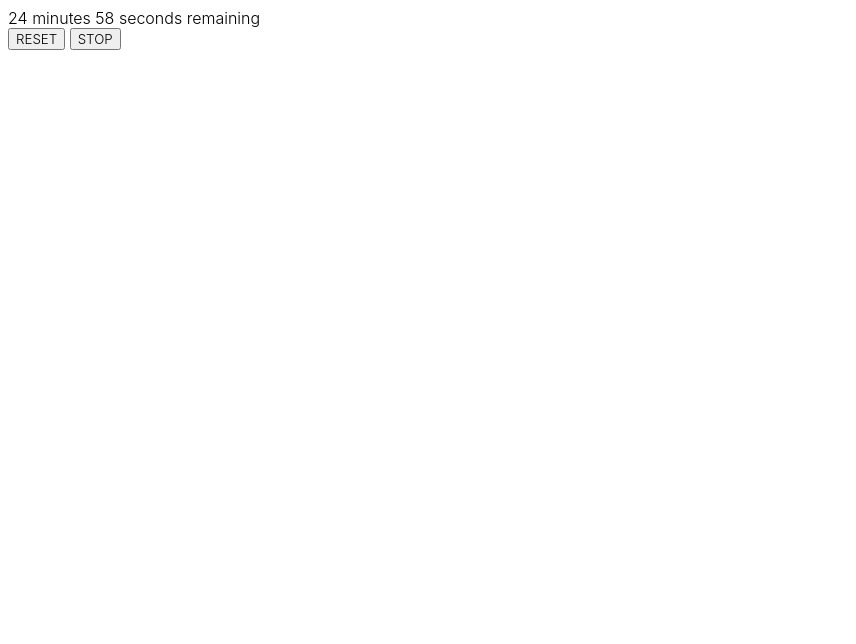
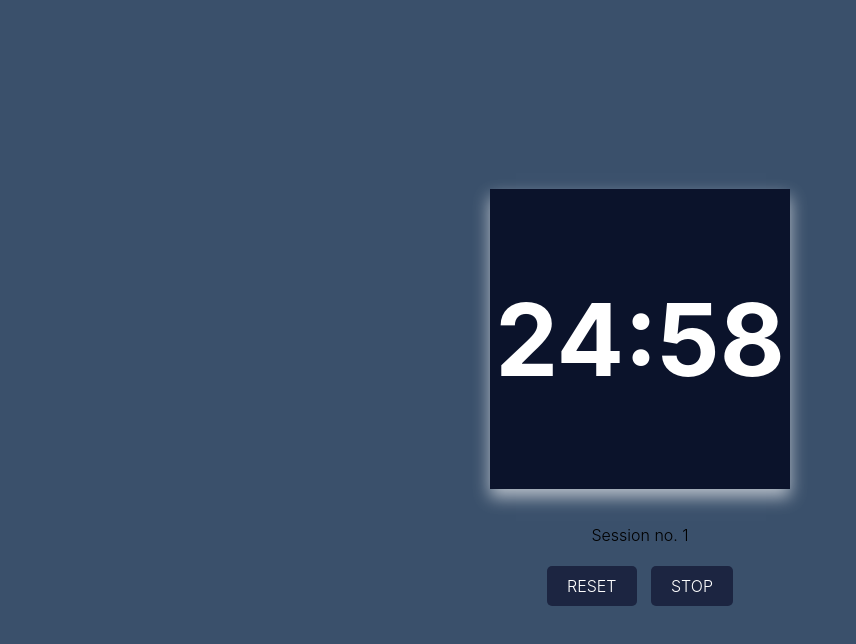
Before and after one commit to Morkovitz/Clock, a plain HTML site: page index.html in a window 1280 px wide. Both pictures are taken after a click on the button "START". Shown: the whole page, without its empty margins (0-856 px from the left). Drawn offline with Linux system fonts and the light colour scheme.

Commit message:
pries parodant

```diff
--- a/index.html
+++ b/index.html
@@ -3,15 +3,18 @@
 <head>
     <meta charset="UTF-8">
     <meta name="viewport" content="width=device-width, initial-scale=1.0">
-    <title>Document</title>
+    <title>Pomodoro Timer</title>
     <link rel="stylesheet" type="text/css" href="style.css" />
 
 
 </head>
     <body>
-        <div id="some-div"> </div>
-        <button onclick="reset()" id="reset">START</button>
-        <button onclick="stop()" id="stop">STOP</button>
+        <div id="some-div"></div>
+        <p>Session no. <span id="sessCount">0</span></p>
+        <div class="buttons">
+            <button onclick="reset()" id="reset">START</button>
+            <button onclick="stop()" id="stop">STOP</button>
+        </div>
         <script src='main.js'></script>
     </body>
 </html>
--- a/main.js
+++ b/main.js
@@ -1,33 +1,60 @@
 let timeLeft;
 let element = document.getElementById("some-div");
-let rstbtn=document.getElementById("reset");
+let rstbtn = document.getElementById("reset");
 let timerId;
-let stopped=false;
+let stopped = false;
+let timeForWork = false;
+let sessCount=document.getElementById("sessCount");
+
+
+function formatTime(seconds) {
+  let minutes = Math.floor(seconds / 60);
+  let secs = seconds % 60;
+  return `${String(minutes).padStart(2, '0')}:${String(secs).padStart(2, '0')}`;
+}
+
 function countdown() {
   if (timeLeft > 0) {
     timeLeft--;
-    element.innerHTML = parseInt(timeLeft/60) + ' minutes ' + timeLeft%60 + ' seconds remaining';
+    element.innerHTML = formatTime(timeLeft);
+  } else {
+    clearInterval(timerId);
+    if (timeForWork) {
+      reset();
+    } else {
+      breik();
+    }
   }
 }
 
-
-function stop(){
-  if(stopped){
+function stop() {
+  if (stopped) {
     timerId = setInterval(countdown, 1000);
-    document.getElementById("stop").innerHTML="STOP";
-  }else{
+    document.getElementById("stop").innerHTML = "STOP";
+  } else {
     clearInterval(timerId);
-    document.getElementById("stop").innerHTML="RESUME";
+    document.getElementById("stop").innerHTML = "RESUME";
   }
-  stopped=!stopped;
+  stopped = !stopped;
 }
 
-
-function reset(){
-  timeLeft=1500;
-  timeLeft++;
-  countdown();
+function reset() {
+  clearInterval(timerId);
+  timeLeft = 1500;
+  timeForWork = false;
+  element.innerHTML = formatTime(timeLeft);
   timerId = setInterval(countdown, 1000);
   console.log("RESET INITIATED");
   rstbtn.innerHTML = "RESET";
+  sessCount.textContent = parseInt(sessCount.textContent) + 1;
 }
+
+function breik() {
+  clearInterval(timerId);
+  timeLeft = 300;
+  timeForWork = true;
+  element.innerHTML = formatTime(timeLeft);
+  timerId = setInterval(countdown, 1000);
+  console.log("BREAK INITIATED");
+  alert("time for break")
+}
--- a/style.css
+++ b/style.css
@@ -1,2 +1,60 @@
 *{font-family: 'ArialRounded', -apple-system, BlinkMacSystemFont, 'Segoe UI', Roboto, Helvetica, Arial, sans-serif, 'Apple Color Emoji', 'Segoe UI Emoji', 'Segoe UI Symbol';
     font-weight: 300;}
+    /* style.css */
+
+body {
+    font-family: Arial, sans-serif;
+    margin: 0;
+    padding: 0;
+    display: flex;
+    flex-direction: column;
+    justify-content: center;
+    align-items: center;
+    height: 100vh;
+    background-color: #3a506b;
+}
+
+#some-div {
+    width: 300px;
+    height: 300px;
+    background-color: #0b132b;
+    color: white;
+    box-shadow: 0 8px 16px rgba(255, 255, 255, 0.637);
+    display: flex;
+    justify-content: center;
+    align-items: center;
+    margin-bottom: 20px;
+}
+
+#some-div {
+    font-size: 100px;
+    font-weight: bold;
+}
+
+button {
+    background-color: #1c2541;
+    color: white;
+    border: none;
+    padding: 10px 20px;
+    margin: 5px;
+    font-size: 16px;
+    cursor: pointer;
+    transition: background-color 0.3s ease;
+    border-radius: 5px;
+}
+
+button:hover {
+    background-color: #0056b3;
+}
+
+button:active {
+    background-color: #003f7f;
+}
+
+button:focus {
+    outline: none;
+}
+
+.buttons {
+    display: inline;
+}
```
